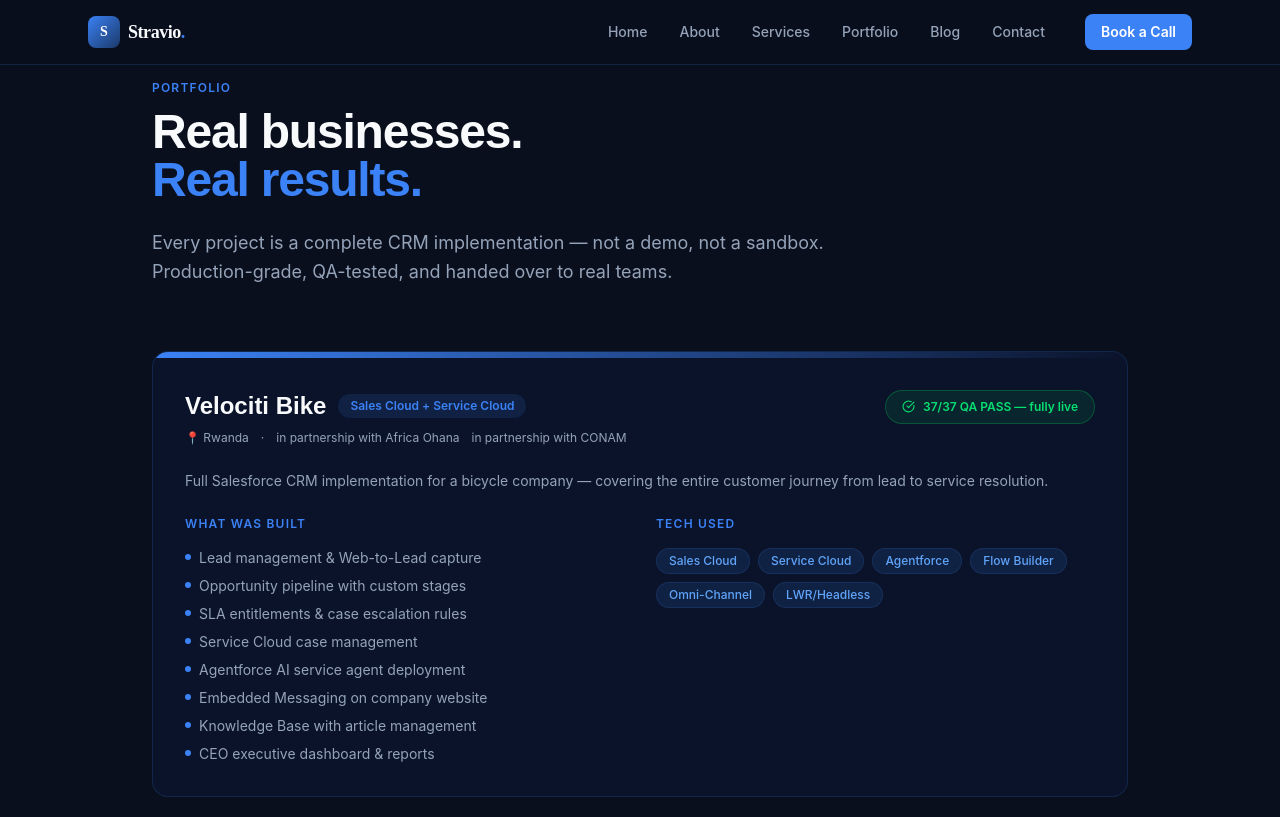
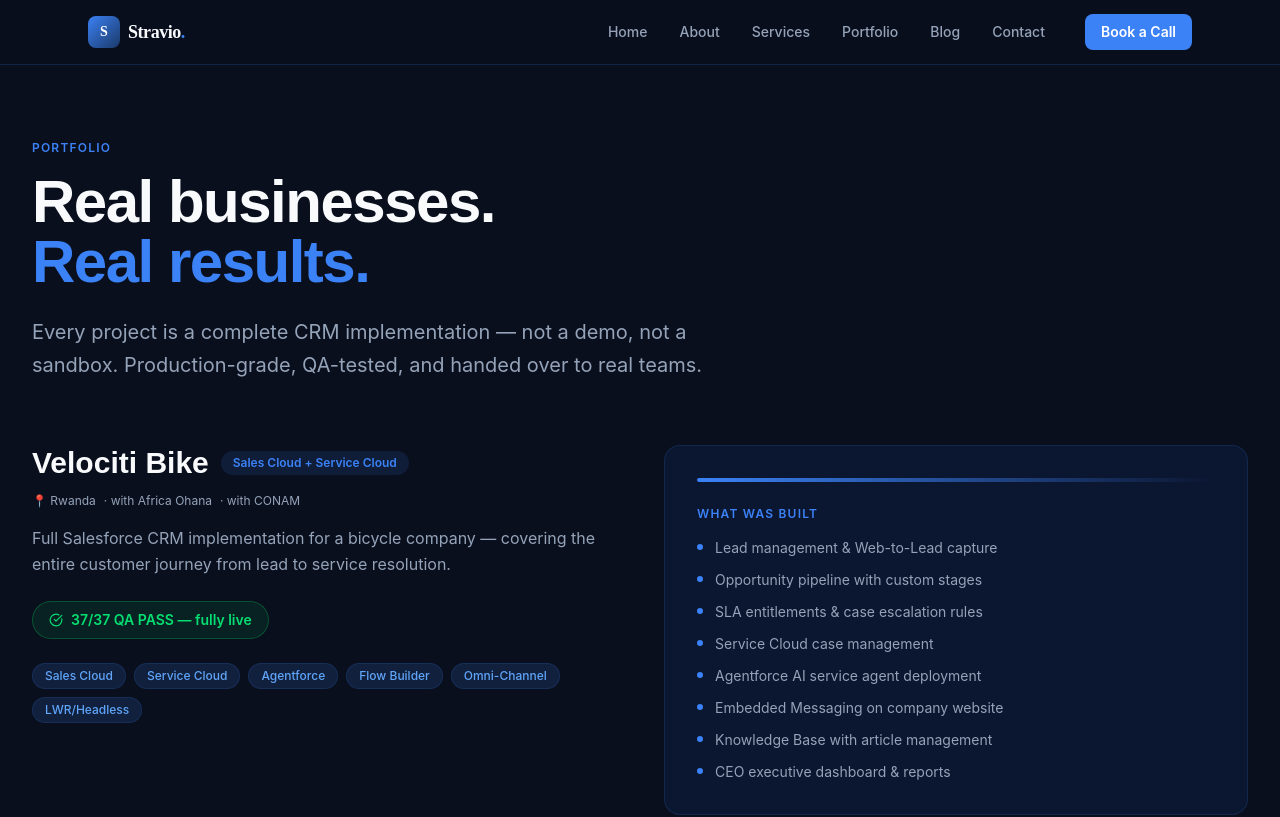
Before and after one commit to INGABIREPacifique/stravio-digital, a Next.js app: page /portfolio in a window 1280 px wide. Shown: the top 817 px of the page. Built offline with nearby package versions, Linux system fonts and the light colour scheme.

Commit message:
feat: wider layout, 2-col blog, alternating portfolio

```diff
--- a/src/app/about/page.tsx
+++ b/src/app/about/page.tsx
@@ -14,13 +14,13 @@
 export default function About() {
   return (
     <div className="pb-20">
-      <div className="max-w-5xl mx-auto px-6">
+      <div className="max-w-7xl mx-auto px-8">
 
         {/* Header */}
         <div className="mb-16">
           <p className="text-xs uppercase tracking-widest text-[#3B82F6] font-semibold mb-3">About</p>
           <h1 className="text-5xl font-bold tracking-tight mb-6">The person behind<br /><span className="text-[#3B82F6]">Stravio Digital.</span></h1>
-          <p className="text-[#94A3B8] text-lg max-w-2xl leading-relaxed">
+          <p className="text-[#94A3B8] text-xl max-w-3xl leading-relaxed">
             A Salesforce developer and consultant based in Kigali, Rwanda — building CRM systems that help African businesses grow with confidence.
           </p>
         </div>
@@ -33,7 +33,7 @@
                 P
               </div>
               <div>
-                <h2 className="text-xl font-bold font-[Syne]">INGABIRE Pacifique</h2>
+                <h2 className="text-2xl font-bold font-[Syne]">INGABIRE Pacifique</h2>
                 <p className="text-[#60A5FA] text-sm font-medium">Salesforce Developer & Consultant</p>
               </div>
               <div className="flex flex-col gap-2 text-sm text-[#94A3B8]">
--- a/src/app/blog/page.tsx
+++ b/src/app/blog/page.tsx
@@ -26,6 +26,14 @@
     readTime: "10 min read",
     tag: "Case Study",
   },
+  {
+    slug: "sales-cloud-east-africa",
+    title: "Sales Cloud for East African Businesses: What to Set Up First",
+    excerpt: "Not everything in Sales Cloud matters equally. Here's the sequence that works for SMEs in Rwanda, Kenya, and Uganda based on real implementations.",
+    date: "March 2026",
+    readTime: "6 min read",
+    tag: "Salesforce",
+  },
 ];
 
 const tagColors: Record<string, string> = {
@@ -36,23 +44,28 @@
 
 export default function Blog() {
   return (
-    <div className="pb-20">
-      <div className="max-w-4xl mx-auto px-6">
+    <div className="pb-20" style={{ paddingTop: "60px" }}>
+      <div className="max-w-7xl mx-auto px-8">
+
+        {/* Header */}
         <div className="mb-16">
-          <p className="text-xs uppercase tracking-widest text-[#3B82F6] font-semibold mb-3">Blog</p>
-          <h1 className="text-5xl font-bold tracking-tight mb-6">Insights on<br /><span className="text-[#3B82F6]">Salesforce & growth.</span></h1>
-          <p className="text-[#94A3B8] text-lg leading-relaxed">
+          <p className="text-xs uppercase tracking-widest text-[#3B82F6] font-semibold mb-4">Blog</p>
+          <h1 className="text-6xl font-bold tracking-tight mb-6">
+            Insights on<br /><span className="text-[#3B82F6]">Salesforce & growth.</span>
+          </h1>
+          <p className="text-[#94A3B8] text-xl leading-relaxed max-w-2xl">
             Practical articles on CRM strategy, Salesforce features, and building better businesses across East Africa.
           </p>
         </div>
 
-        <div className="flex flex-col gap-6">
+        {/* 2-column grid */}
+        <div className="grid grid-cols-1 md:grid-cols-2 gap-6 mb-12">
           {posts.map((post) => (
             <div
               key={post.slug}
-              className="rounded-2xl border border-[#1B3A6B]/50 bg-[#0D1B3E]/40 p-8 hover:border-[#3B82F6]/40 transition-all group"
+              className="rounded-2xl border border-[#1B3A6B]/50 bg-[#0D1B3E]/40 p-8 hover:border-[#3B82F6]/40 transition-all group flex flex-col"
             >
-              <div className="flex items-center gap-3 mb-4">
+              <div className="flex items-center gap-3 mb-5">
                 <span className={`px-3 py-1 rounded-full text-xs font-semibold border ${tagColors[post.tag]}`}>
                   {post.tag}
                 </span>
@@ -62,7 +75,7 @@
                 <span className="text-[#475569] text-xs">{post.date}</span>
               </div>
 
-              <h2 className="text-xl font-bold font-[Syne] mb-3 group-hover:text-[#60A5FA] transition-colors leading-snug">
+              <h2 className="text-xl font-bold font-[Syne] mb-3 group-hover:text-[#60A5FA] transition-colors leading-snug flex-1">
                 {post.title}
               </h2>
 
@@ -70,7 +83,7 @@
 
               <Link
                 href={`/blog/${post.slug}`}
-                className="inline-flex items-center gap-2 text-[#3B82F6] hover:text-[#60A5FA] text-sm font-medium transition-colors"
+                className="inline-flex items-center gap-2 text-[#3B82F6] hover:text-[#60A5FA] text-sm font-medium transition-colors mt-auto"
               >
                 Read article <ArrowRight size={14} />
               </Link>
@@ -78,16 +91,15 @@
           ))}
         </div>
 
-        <div className="mt-16 p-8 rounded-2xl border border-[#1B3A6B]/50 bg-[#0D1B3E]/30 text-center">
+        <div className="p-8 rounded-2xl border border-[#1B3A6B]/50 bg-[#0D1B3E]/30 text-center">
           <p className="text-[#94A3B8] text-sm mb-2">More articles coming soon.</p>
-          <p className="text-[#475569] text-xs">Follow on LinkedIn for the latest updates.</p>
           <a
             href="https://www.linkedin.com/in/ingabire-pacifique"
             target="_blank"
             rel="noopener noreferrer"
-            className="inline-flex items-center gap-2 mt-4 text-[#60A5FA] hover:text-white text-sm font-medium transition-colors"
+            className="inline-flex items-center gap-2 mt-2 text-[#60A5FA] hover:text-white text-sm font-medium transition-colors"
           >
-            LinkedIn → INGABIRE Pacifique
+            Follow on LinkedIn → INGABIRE Pacifique
           </a>
         </div>
       </div>
--- a/src/app/portfolio/page.tsx
+++ b/src/app/portfolio/page.tsx
@@ -1,4 +1,4 @@
-import { ArrowUpRight, CheckCircle } from "lucide-react";
+import { CheckCircle } from "lucide-react";
 import Link from "next/link";
 
 const projects = [
@@ -21,6 +21,7 @@
     ],
     result: "37/37 QA PASS — fully live",
     tech: ["Sales Cloud", "Service Cloud", "Agentforce", "Flow Builder", "Omni-Channel", "LWR/Headless"],
+    align: "left",
   },
   {
     client: "Jamii Homes Real Estate",
@@ -38,69 +39,47 @@
     ],
     result: "Delivered end-to-end",
     tech: ["Sales Cloud", "Flow Builder", "Reports & Dashboards", "Custom Objects"],
+    align: "right",
   },
 ];
 
 export default function Portfolio() {
   return (
-    <div className="pb-20">
-      <div className="max-w-5xl mx-auto px-6">
+    <div className="pb-20" style={{ paddingTop: "60px" }}>
+      <div className="max-w-7xl mx-auto px-8">
+
         <div className="mb-16">
-          <p className="text-xs uppercase tracking-widest text-[#3B82F6] font-semibold mb-3">Portfolio</p>
-          <h1 className="text-5xl font-bold tracking-tight mb-6">Real businesses.<br /><span className="text-[#3B82F6]">Real results.</span></h1>
-          <p className="text-[#94A3B8] text-lg max-w-2xl leading-relaxed">
+          <p className="text-xs uppercase tracking-widest text-[#3B82F6] font-semibold mb-4">Portfolio</p>
+          <h1 className="text-6xl font-bold tracking-tight mb-6">
+            Real businesses.<br /><span className="text-[#3B82F6]">Real results.</span>
+          </h1>
+          <p className="text-[#94A3B8] text-xl leading-relaxed max-w-2xl">
             Every project is a complete CRM implementation — not a demo, not a sandbox. Production-grade, QA-tested, and handed over to real teams.
           </p>
         </div>
 
-        <div className="flex flex-col gap-12">
-          {projects.map((p) => (
-            <div
-              key={p.client}
-              className="rounded-2xl border border-[#1B3A6B]/50 bg-[#0D1B3E]/40 overflow-hidden"
-            >
-              {/* Top bar */}
-              <div className="h-1.5 w-full" style={{ background: `linear-gradient(90deg, ${p.color}, transparent)` }} />
+        <div className="flex flex-col gap-16">
+          {projects.map((p, i) => (
+            <div key={p.client} className={`grid grid-cols-1 md:grid-cols-2 gap-12 items-start ${i % 2 === 1 ? "md:[direction:rtl]" : ""}`}>
 
-              <div className="p-8">
-                <div className="flex flex-col md:flex-row md:items-start md:justify-between gap-4 mb-6">
-                  <div>
-                    <div className="flex items-center gap-3 mb-2">
-                      <h2 className="text-2xl font-bold font-[Syne]">{p.client}</h2>
+              {/* Info side */}
+              <div className={i % 2 === 1 ? "[direction:ltr]" : ""}>
+                <div className="flex items-center gap-3 mb-3 flex-wrap">
+                  <h2 className="text-3xl font-bold font-[Syne]">{p.client}</h2>
                   <span className="px-3 py-1 rounded-full text-xs font-semibold" style={{ background: `${p.color}20`, color: p.color }}>
                     {p.tag}
                   </span>
                 </div>
-                    <div className="flex items-center gap-3 text-xs text-[#94A3B8]">
+                <div className="flex items-center gap-2 text-xs text-[#94A3B8] mb-4 flex-wrap">
                   <span>📍 {p.country}</span>
-                      <span>·</span>
                   {p.partners.map((partner) => (
-                        <span key={partner}>in partnership with {partner}</span>
+                    <span key={partner}>· with {partner}</span>
                   ))}
                 </div>
+                <p className="text-[#94A3B8] leading-relaxed mb-6">{p.summary}</p>
+                <div className="flex items-center gap-2 px-4 py-2 rounded-full bg-green-500/10 border border-green-500/30 text-green-400 text-sm font-semibold w-fit mb-6">
+                  <CheckCircle size={14} /> {p.result}
                 </div>
-                  <div className="flex items-center gap-2 px-4 py-2 rounded-full bg-green-500/10 border border-green-500/30 text-green-400 text-xs font-semibold whitespace-nowrap">
-                    <CheckCircle size={13} /> {p.result}
-                  </div>
-                </div>
-
-                <p className="text-[#94A3B8] text-sm leading-relaxed mb-6">{p.summary}</p>
-
-                <div className="grid grid-cols-1 md:grid-cols-2 gap-8">
-                  <div>
-                    <p className="text-xs uppercase tracking-widest text-[#3B82F6] font-semibold mb-4">What was built</p>
-                    <div className="flex flex-col gap-2">
-                      {p.phases.map((phase) => (
-                        <div key={phase} className="flex items-start gap-2 text-sm text-[#94A3B8]">
-                          <div className="w-1.5 h-1.5 rounded-full bg-[#3B82F6] mt-1.5 shrink-0" />
-                          {phase}
-                        </div>
-                      ))}
-                    </div>
-                  </div>
-
-                  <div>
-                    <p className="text-xs uppercase tracking-widest text-[#3B82F6] font-semibold mb-4">Tech used</p>
                 <div className="flex flex-wrap gap-2">
                   {p.tech.map((t) => (
                     <span key={t} className="px-3 py-1 rounded-full bg-[#1B3A6B]/40 border border-[#1B3A6B]/60 text-[#60A5FA] text-xs font-medium">
@@ -109,17 +88,28 @@
                   ))}
                 </div>
               </div>
+
+              {/* What was built */}
+              <div className={`rounded-2xl border border-[#1B3A6B]/50 bg-[#0D1B3E]/60 p-8 ${i % 2 === 1 ? "[direction:ltr]" : ""}`}>
+                <div className="h-1 w-full rounded-full mb-6" style={{ background: `linear-gradient(90deg, ${p.color}, transparent)` }} />
+                <p className="text-xs uppercase tracking-widest text-[#3B82F6] font-semibold mb-4">What was built</p>
+                <div className="flex flex-col gap-3">
+                  {p.phases.map((phase) => (
+                    <div key={phase} className="flex items-start gap-3 text-sm text-[#94A3B8]">
+                      <div className="w-1.5 h-1.5 rounded-full mt-1.5 shrink-0" style={{ background: p.color }} />
+                      {phase}
+                    </div>
+                  ))}
                 </div>
               </div>
             </div>
           ))}
         </div>
 
-        {/* CTA */}
         <div className="mt-16 text-center">
           <p className="text-[#94A3B8] mb-4">Want a similar result for your business?</p>
           <Link href="/contact" className="inline-flex items-center gap-2 px-6 py-3 rounded-xl bg-[#3B82F6] hover:bg-[#60A5FA] text-white font-semibold transition-all">
-            Start a conversation <ArrowUpRight size={16} />
+            Start a conversation
           </Link>
         </div>
       </div>
```
Also changed, not shown: src/app/page.tsx (+5 -5 lines), src/app/services/page.tsx (+6 -6 lines). Lines whose indentation alone changed are shown as unchanged.
